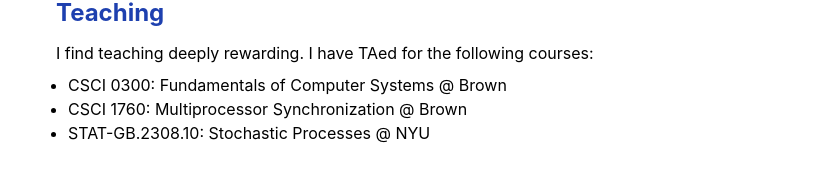
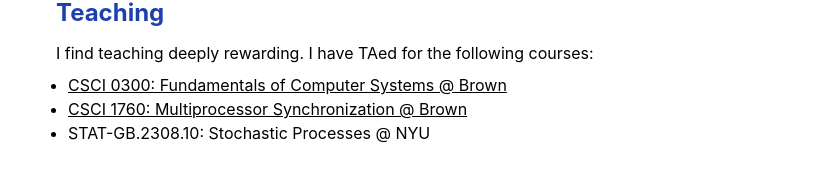
Before and after one commit to vic-lsh/vli, a Next.js app: page / in a window 1280 px wide. Shown: the part 771-942 px from the top of the page, without its empty margins (248-1069 px from the left). Built offline with nearby package versions, Linux system fonts and the light colour scheme.

Commit message:
add url support for ta courses

```diff
--- a/app/page.tsx
+++ b/app/page.tsx
@@ -16,7 +16,7 @@
 import ImageGreenery1 from "../public/imgs/g1.jpeg";
 import ImageBike1 from "../public/imgs/b1.jpeg";
 import ImageGreenery2 from "../public/imgs/g2.jpeg";
-import { TEACHING, TeachingInfo } from "../data/teaching";
+import { TEACHING, TeachingInfo, Course } from "../data/teaching";
 
 const GH_URL = "https://www.github.com/vicshli";
 
@@ -203,6 +203,16 @@
   );
 };
 
+const CourseEntry: React.FC<{ course: Course }> = ({ course }) => {
+  const courseDesc = `${course.id}: ${course.name} @ ${course.school}`;
+
+  return course.url ? (
+    <UrlLink href={course.url}>{courseDesc}</UrlLink>
+  ) : (
+    <span>{courseDesc}</span>
+  );
+};
+
 const Teaching: React.FC<{ info: TeachingInfo }> = ({ info }) => {
   return (
     <div>
@@ -212,7 +222,7 @@
         <ul className="list-disc list-outside ml-3 py-2">
           {info.courses.map((course, index) => (
             <li key={index}>
-              {course.id}: {course.name} @ {course.school}
+              <CourseEntry course={course} />
             </li>
           ))}
         </ul>
--- a/data/teaching.ts
+++ b/data/teaching.ts
@@ -2,6 +2,7 @@
   id: string;
   name: string;
   school: string;
+  url?: string;
 }
 
 const TA_COURSES: Course[] = [
@@ -9,11 +10,13 @@
     id: "CSCI 0300",
     name: "Fundamentals of Computer Systems",
     school: "Brown",
+    url: "https://cs.brown.edu/courses/csci0300/2023/",
   },
   {
     id: "CSCI 1760",
     name: "Multiprocessor Synchronization",
     school: "Brown",
+    url: "https://cs.brown.edu/courses/cs176/",
   },
   {
     id: "STAT-GB.2308.10",
```
